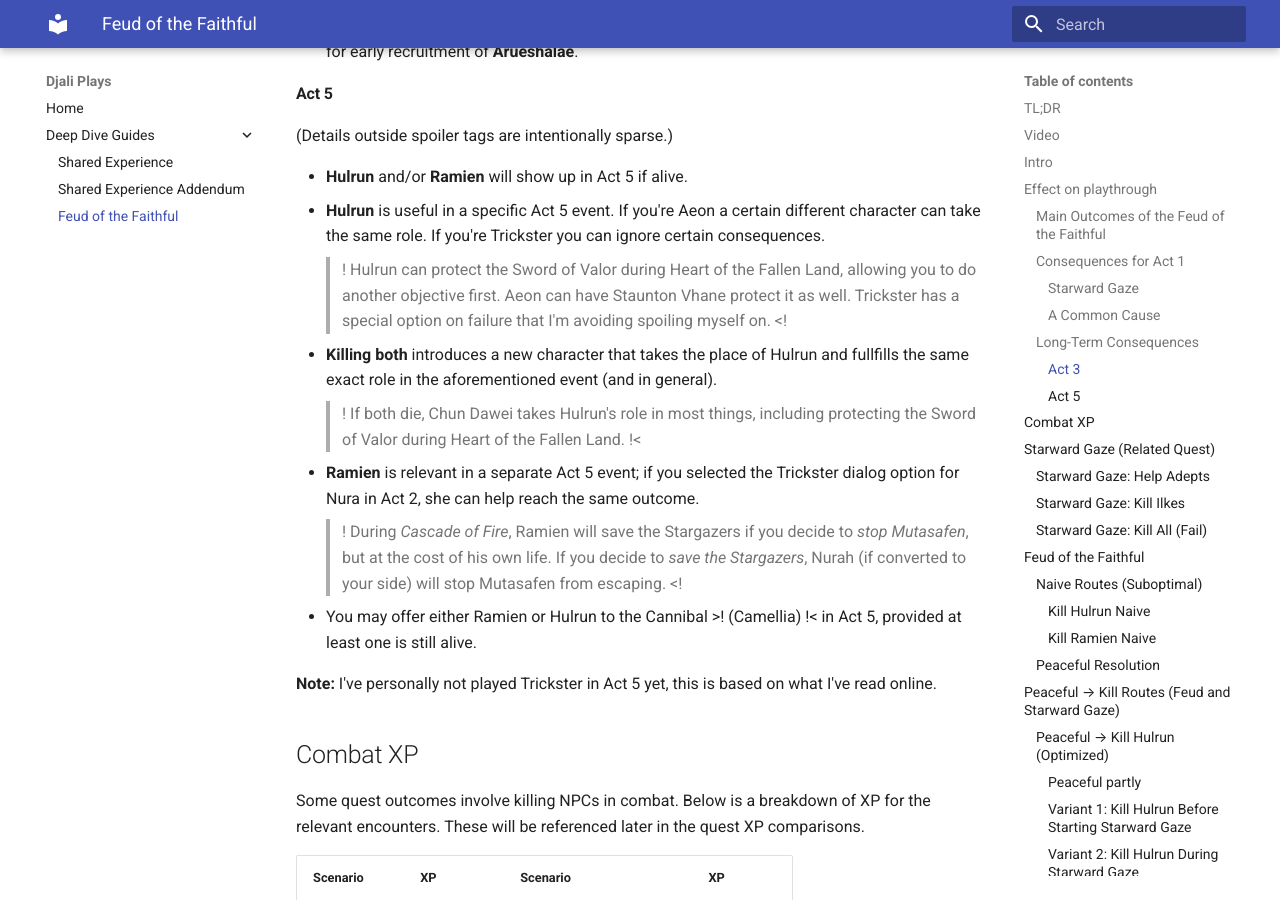
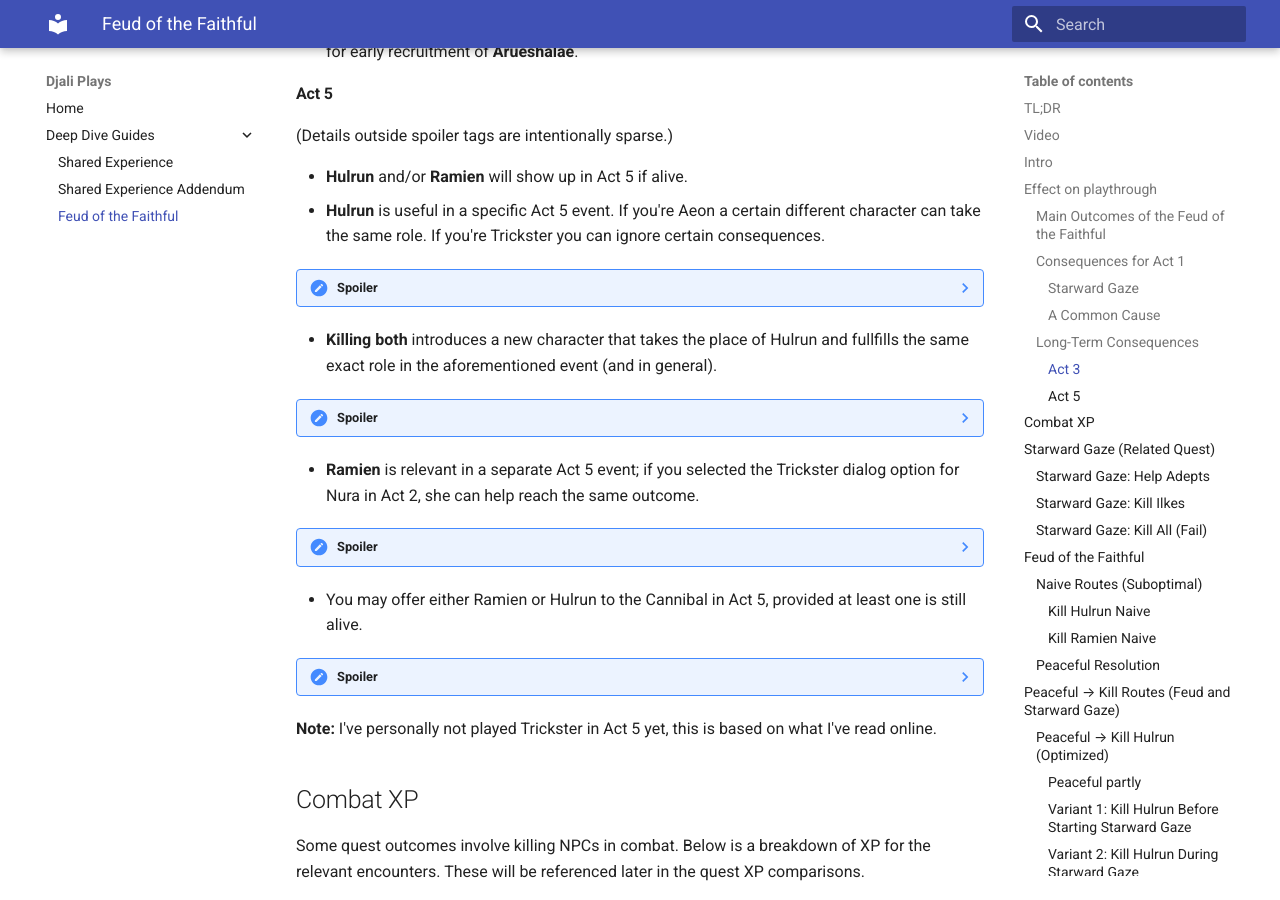
Before and after one commit to djaliplays/WotR_Guides_MkDocs, an MkDocs documentation site: the page built from docs/Guides/Feud/feud.md, in a window 1280 px wide and 900 px high, scrolled down 2565 px. Built offline with MkDocs 1.6.1 and Material for MkDocs 9.7.7, drawn with Linux system fonts in a browser that asks for light colours.

Commit message:
replaced reddit spoiler with pymdown

```diff
--- a/docs/Guides/Feud/feud.md
+++ b/docs/Guides/Feud/feud.md
@@ -89,12 +89,17 @@ Before focusing on XP optimization, we’ll look at how *Feud of the Faithful* i
 
 - **Hulrun** and/or **Ramien** will show up in Act 5 if alive.
 - **Hulrun** is useful in a specific Act 5 event. If you're Aeon a certain different character can take the same role. If you're Trickster you can ignore certain consequences.
->! Hulrun can protect the Sword of Valor during Heart of the Fallen Land, allowing you to do another objective first. Aeon can have Staunton Vhane protect it as well. Trickster has a special option on failure that I'm avoiding spoiling myself on. <!
+??? note "Spoiler"
+    Hulrun can protect the Sword of Valor during Heart of the Fallen Land, allowing you to do another objective first. Aeon can have Staunton Vhane protect it as well. Trickster has a special option on failure that I'm avoiding spoiling myself on.
 -  **Killing both** introduces a new character that takes the place of Hulrun and fullfills the same exact role in the aforementioned event (and in general).
->! If both die, Chun Dawei takes Hulrun's role in most things, including protecting the Sword of Valor during Heart of the Fallen Land. !<
+??? note "Spoiler"
+    If both die, Chun Dawei takes Hulrun's role in most things, including protecting the Sword of Valor during Heart of the Fallen Land.
 - **Ramien** is relevant in a separate Act 5 event; if you selected the Trickster dialog option for Nura in Act 2, she can help reach the same outcome.
->! During *Cascade of Fire*, Ramien will save the Stargazers if you decide to *stop Mutasafen*, but at the cost of his own life. If you decide to *save the Stargazers*, Nurah (if converted to your side) will stop Mutasafen from escaping. <!
-- You may offer either Ramien or Hulrun to the Cannibal >! (Camellia) !< in Act 5, provided at least one is still alive.
+??? note "Spoiler"
+    During *Cascade of Fire*, Ramien will save the Stargazers if you decide to *stop Mutasafen*, but at the cost of his own life. If you decide to *save the Stargazers*, Nurah (if converted to your side) will stop Mutasafen from escaping. !<
+- You may offer either Ramien or Hulrun to the Cannibal in Act 5, provided at least one is still alive.
+??? note "Spoiler"
+    Camellia
 
 **Note:** I've personally not played Trickster in Act 5 yet, this is based on what I've read online.
 
--- a/mkdocs.yml
+++ b/mkdocs.yml
@@ -9,3 +9,7 @@ nav:
     - Feud of the Faithful: Guides/Feud/feud.md
 plugins:
   - search
+markdown_extensions:
+  - admonition
+  - pymdownx.details
+  - pymdownx.superfences
```
